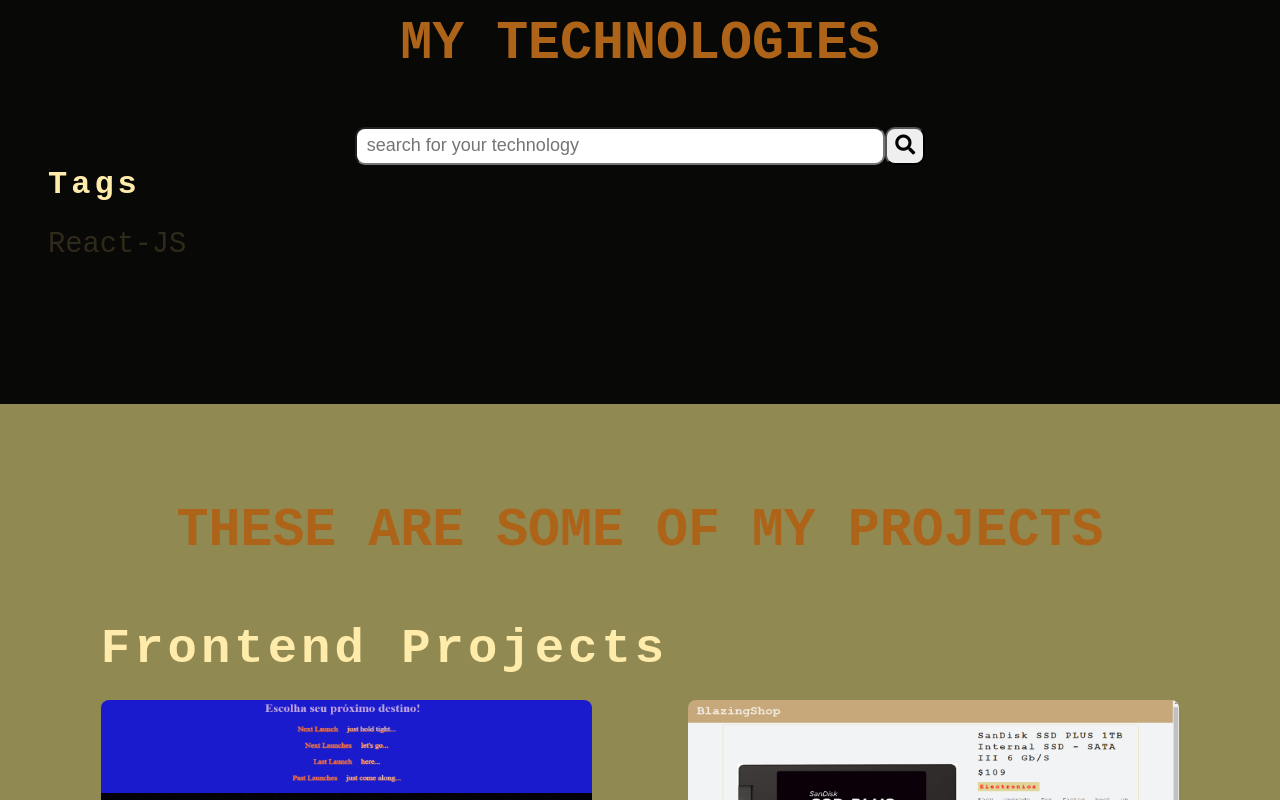
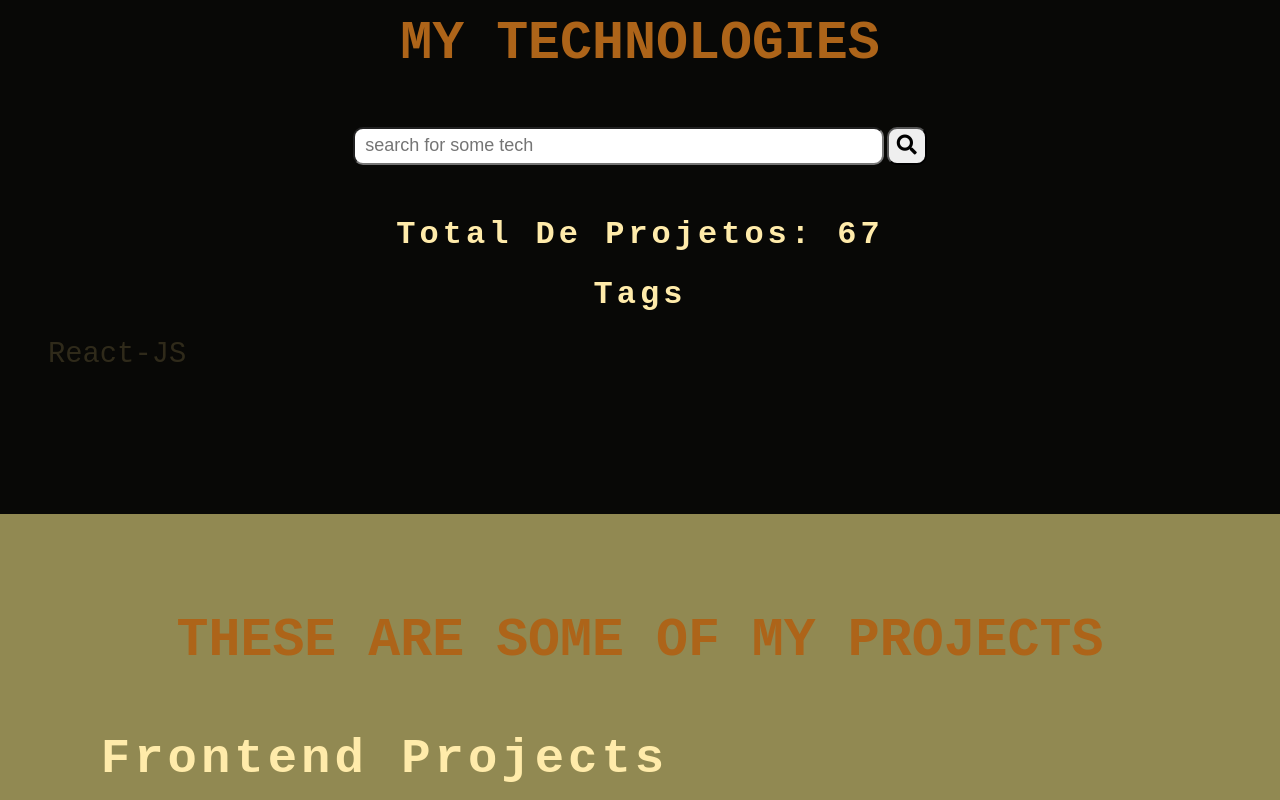
Before and after one commit to ahoymarcus/redux-reactjs-personal-portfolio-webpage, a React (Create React App) app: page / in a window 1280 px wide. Shown: the part 860-1660 px from the top of the page. Built offline with nearby package versions, Linux system fonts and the light colour scheme.

Commit message:
Iniciar trabalho de agregar informacoes e estilizar a secao.

```diff
--- a/src/components/AggregationTab.css
+++ b/src/components/AggregationTab.css
@@ -19,6 +19,7 @@ main section#aggregation h3 {
 	color: #ffebaa;
 	font-size: 2rem;
 	margin-bottom: 20px;
+	text-align: center;
 }
 
 .agregationtab-header {
@@ -48,6 +49,7 @@ button {
 	cursor: pointer;
 	height: 38px;
 	border-radius: 10px;
+	margin-left: 3px;
 }
 
 input {
@@ -57,4 +59,5 @@ input {
 	height: 38px;
 	outline: none;
 	border-radius: 10px;
+	margin-bottom: 50px;
 }
--- a/src/components/AggregationTab.jsx
+++ b/src/components/AggregationTab.jsx
@@ -1,4 +1,5 @@
 import React, { useState } from 'react';
+import { useSelector } from 'react-redux';
 
 // styles
 import './AggregationTab.css';
@@ -8,6 +9,13 @@ import './AggregationTab.css';
 
 const AggregationTab = () => {
 	const [ search, setSearch ] = useState('');
+
+	const allProjects = useSelector((state) => state.allProjects);
+
+	console.log(allProjects);
+
+	const totalProjects = allProjects.frontend.length + allProjects.backend.length + allProjects.vanillaJs.length + allProjects.webDesign.length;
+
 
 
 	const handleSubmit = (e) => {
@@ -29,7 +37,7 @@ const AggregationTab = () => {
 							type="text"
 							value={search}
 							onChange={(e) => setSearch(e.target.value)}
-							placeholder="search for your technology"
+							placeholder="search for some tech"
 						/>
 						<button type="submit">
 							<i className="fa fa-search"></i>
@@ -37,12 +45,16 @@ const AggregationTab = () => {
 					</form>
 				</div>
 			</div>
+			<div className="info-numbers">
+				<h3>Total de Projetos: {totalProjects}</h3>
+			</div>
 			<div className="aggregationTab-tags-container">
 				<h3>Tags</h3>
 				<ul>
 					<li>React-JS</li>
 				</ul>
 			</div>
+
 		</div>
 	);
 };
```
